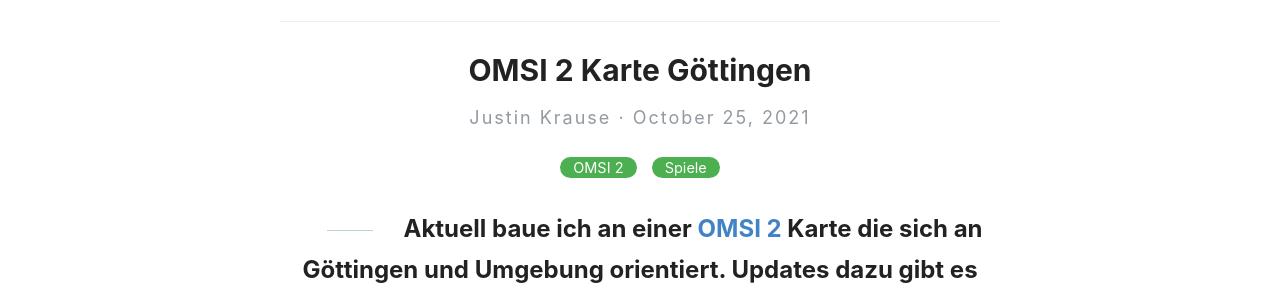
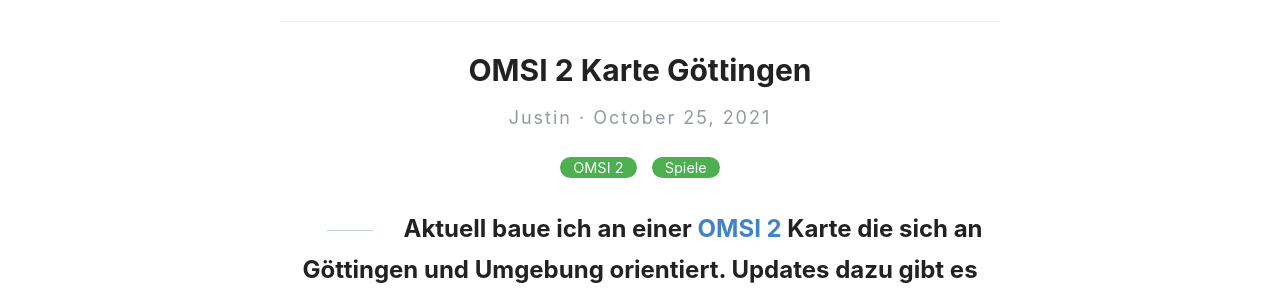
Before and after one commit to LogischesAlpaka/logischesalpaka.github.io, a Jekyll site: the page built from _posts/2021-10-25-OMSI-2-Karte-Göttingen.md, in a window 1280 px wide. Shown: the part 142-440 px from the top of the page. Built offline with Jekyll 4.4.1, drawn with Linux system fonts in a browser that asks for light colours.

Commit message:
minor changes

```diff
--- a/_config.yml
+++ b/_config.yml
@@ -6,7 +6,7 @@
 name: LogischesAlpaka
 
 # Name of the author
-author: Justin Krause
+author: Justin
 
 # Short bio or description (displayed in the header)
 description: Hi, ich bin Justin
```
Also changed, not shown: favicon.ico (deleted).
